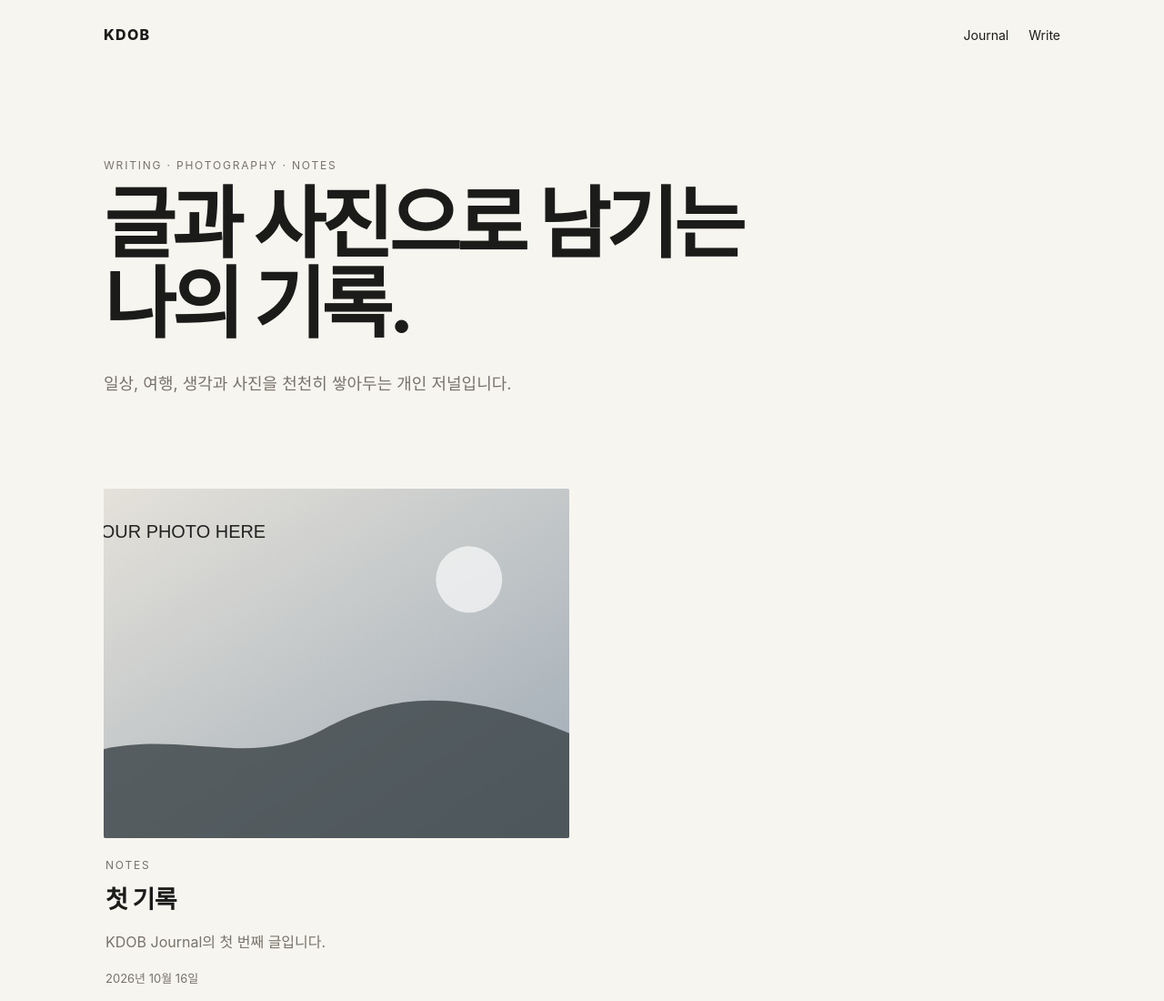
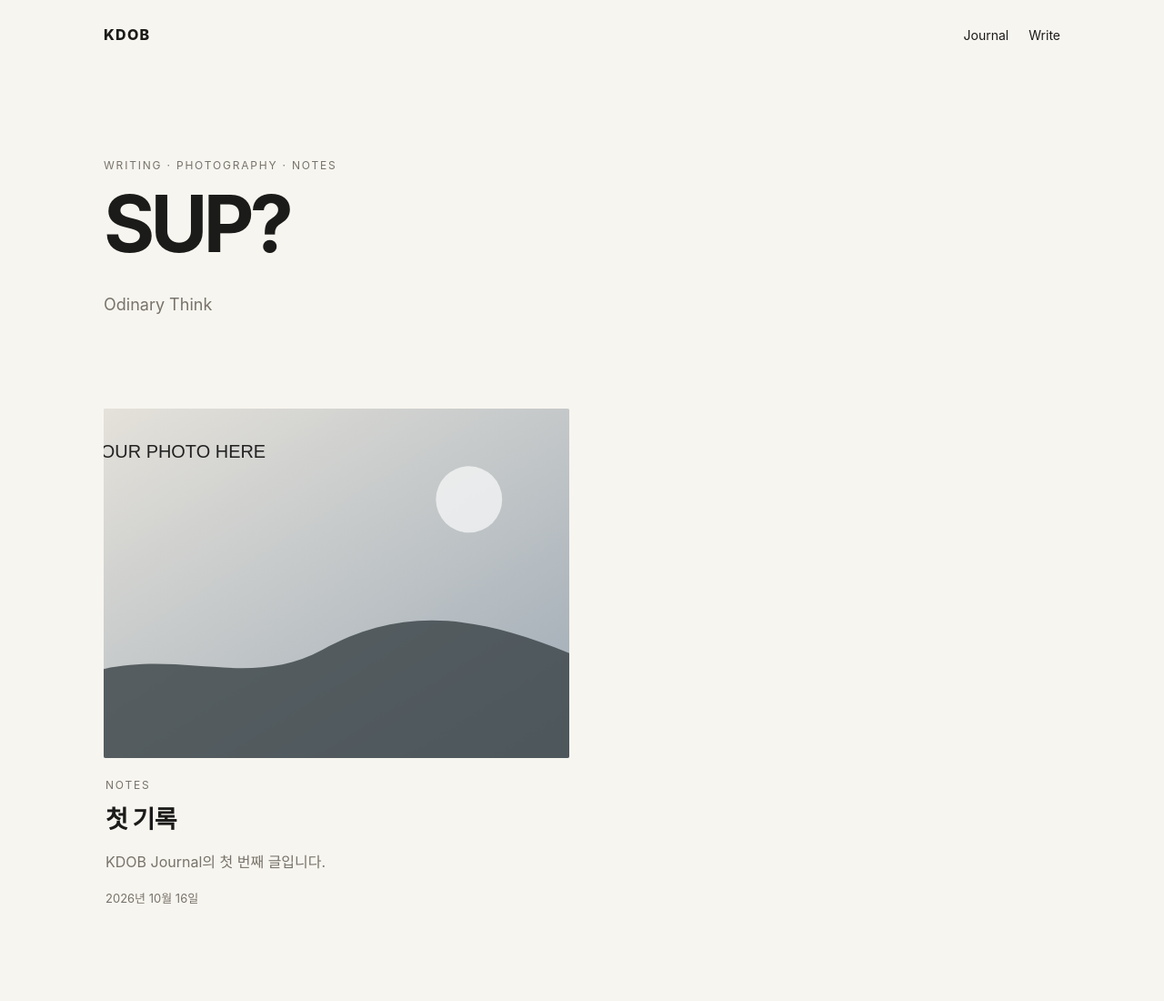
Before and after one commit to Kdobrother/journal, an Eleventy site: page src/index.njk in a window 1280 px wide. Shown: the top 1100 px of the page at 91% size. Built offline with nearby package versions, Linux system fonts and the light colour scheme; Eleventy itself is replaced by a stand-in of ours; files that its build step writes are made by us from their sources.

Commit message:
Update index.njk

```diff
--- a/src/index.njk
+++ b/src/index.njk
@@ -4,8 +4,8 @@ title: Journal
 ---
 <section class="intro">
   <p class="eyebrow">WRITING · PHOTOGRAPHY · NOTES</p>
-  <h1>글과 사진으로 남기는<br>나의 기록.</h1>
-  <p>일상, 여행, 생각과 사진을 천천히 쌓아두는 개인 저널입니다.</p>
+  <h1>SUP?</h1>
+  <p>Odinary Think</p>
 </section>
 <section class="grid">
 {% for post in collections.posts | reverse %}
```
